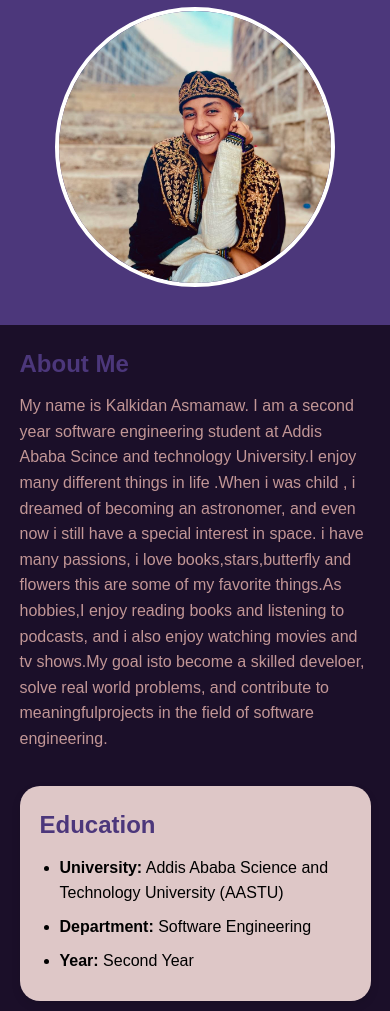
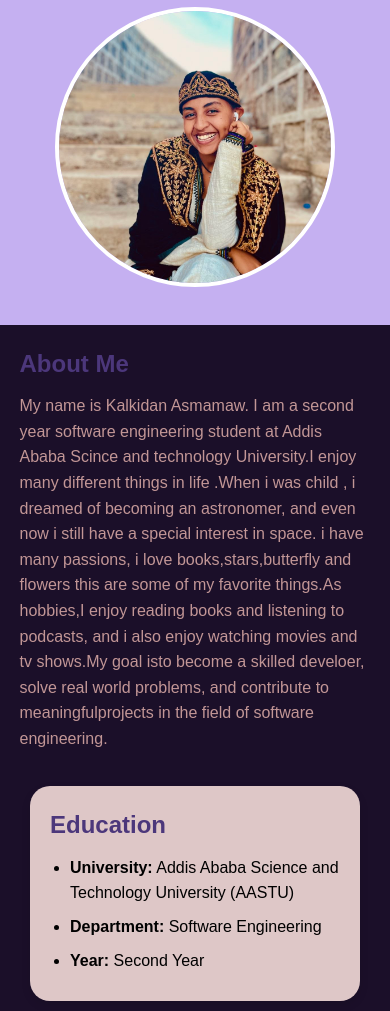
Before and after one commit to kalkidanasmamaw959-cyber/personal-biography-, a plain HTML site: page index.html in a window 390 px wide. Shown: the part 89-1100 px from the top of the page. Drawn offline with Linux system fonts and the light colour scheme; a script that the page names is missing.

Commit message:
update the  css part

```diff
--- a/style.css
+++ b/style.css
@@ -11,9 +11,10 @@ body {
     line-height: 1.6;
 }
 header {
-    background-color: #4c377b;
-    color:aqua;
+    background-color: #c5b0f1;
+    color:rgb(4, 0, 255);
     text-align: center;
+    font-style: italic;
     padding: 30px;
 }
 header img {
@@ -68,7 +69,6 @@ ul {
 li {
     margin-bottom: 8px;
 }
-/* Hover effect */
 #education:hover,
 #skills:hover,
 #hobbies:hover,
@@ -77,12 +77,3 @@ li {
     transform: translateY(-5px);
     transition: 0.3s;
 }
-@media (max-width: 768px) {
-    #education,
-    #skills,
-    #hobbies,
-    #goals,
-    #contact {
-        width: 90%;
-    }
-}
```
